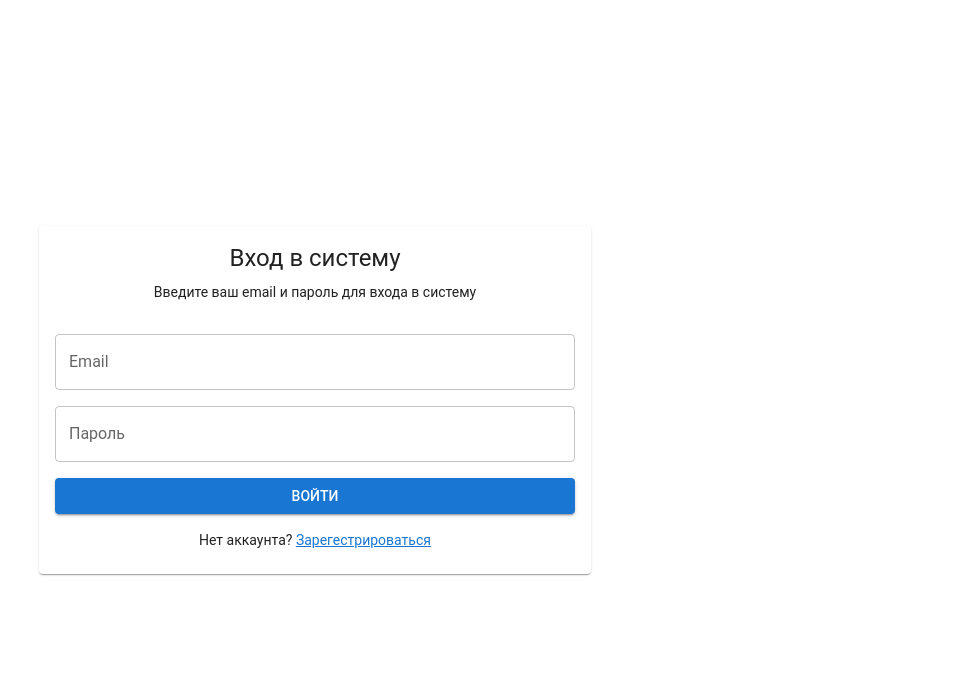
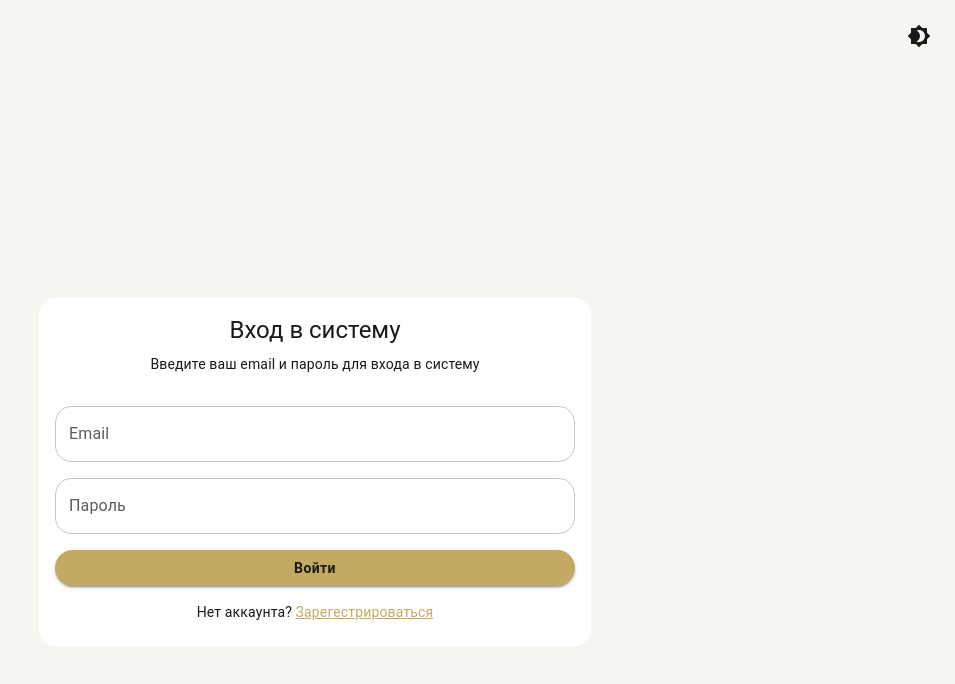
Before and after one commit to pashahaha782/testovoe_1, a React (Vite) app: page /login in a window 1280 px wide. Shown: the top 684 px of the page, without its empty margins (325-1280 px from the left). Built offline with nearby package versions, Linux system fonts and the light colour scheme.

Commit message:
feat/ENG-11-add-custom-theme-with-mode-switching

```diff
--- a/src/app/App.tsx
+++ b/src/app/App.tsx
@@ -1,9 +1,13 @@
 import { Outlet } from "react-router-dom";
 import { CssBaseline } from "@mui/material";
 import { ThemeProvider } from "@mui/material/styles";
-import { theme } from "../theme.ts";
+import { getTheme } from "../theme.ts";
+import { useThemeStore } from "../shared/stores/themeStore.ts";
 
 export function App() {
+  const { mode } = useThemeStore();
+  const theme = getTheme(mode);
+
   return (
     <ThemeProvider theme={theme}>
       <CssBaseline />
--- a/src/app/router.tsx
+++ b/src/app/router.tsx
@@ -4,6 +4,7 @@ import { App } from "./App.tsx";
 import { ProtectedRoute } from "./ProtectedRoute.tsx";
 import { Header } from "../shared/ui/Header/Header.tsx";
 import { Footer } from "../shared/ui/Footer/Footer.tsx";
+import { GuestLayout } from "../shared/ui/GuestLayout/GuestLayout.tsx";
 
 export const router = createBrowserRouter([
   {
@@ -37,12 +38,17 @@ export const router = createBrowserRouter([
         ],
       },
       {
+        element: <GuestLayout />,
+        children: [
+          {
             path: ROUTES.LOGIN,
             lazy: () => import("../features/auth/pages/LoginPage.tsx"),
           },
           {
             path: ROUTES.REGISTER,
             lazy: () => import("../features/auth/pages/RegisterPage.tsx"),
+          },
+        ],
       },
       {
         path: ROUTES.HOME,
--- /dev/null
+++ b/src/shared/stores/themeStore.ts
@@ -0,0 +1,26 @@
+import { create } from "zustand";
+import { persist } from "zustand/middleware";
+
+type ThemeMode = "light" | "dark";
+
+interface ThemeStore {
+  mode: ThemeMode;
+  toggleTheme: () => void;
+  setTheme: (mode: ThemeMode) => void;
+}
+
+export const useThemeStore = create<ThemeStore>()(
+  persist(
+    (set) => ({
+      mode: "light",
+      toggleTheme: () =>
+        set((state) => ({
+          mode: state.mode === "light" ? "dark" : "light",
+        })),
+      setTheme: (mode) => set({ mode }),
+    }),
+    {
+      name: "theme-storage",
+    },
+  ),
+);
--- /dev/null
+++ b/src/shared/ui/GuestLayout/GuestLayout.tsx
@@ -0,0 +1,14 @@
+import { Outlet } from "react-router-dom";
+import { Box } from "@mui/material";
+import { ThemeToggle } from "../ThemeToggle/ThemeToggle.tsx";
+
+export function GuestLayout() {
+  return (
+    <Box>
+      <Box sx={{ display: "flex", justifyContent: "flex-end", p: 2 }}>
+        <ThemeToggle />
+      </Box>
+      <Outlet />
+    </Box>
+  );
+}
--- a/src/shared/ui/Header/ModalMenu.tsx
+++ b/src/shared/ui/Header/ModalMenu.tsx
@@ -18,6 +18,7 @@ import StarIcon from "@mui/icons-material/Star";
 import AddIcon from "@mui/icons-material/Add";
 import CloseIcon from "@mui/icons-material/Close";
 import ArrowForwardIcon from "@mui/icons-material/ArrowForward";
+import { ThemeToggle } from "../ThemeToggle/ThemeToggle.tsx";
 
 interface ModalMenuProps {
   open: boolean;
@@ -63,7 +64,7 @@ export function ModalMenu({ open, onClose }: ModalMenuProps) {
       if (element) {
         element.scrollIntoView({ behavior: "smooth" });
       }
-    }, 100);
+    }, 500);
   };
 
   const handleLogout = () => {
@@ -134,6 +135,9 @@ export function ModalMenu({ open, onClose }: ModalMenuProps) {
                 PhotoSphere
               </Typography>
 
+              {/* Группируем ThemeToggle и кнопку закрытия */}
+              <Box sx={{ display: "flex", alignItems: "center", gap: 1 }}>
+                <ThemeToggle />
                 <IconButton
                   onClick={onClose}
                   aria-label="Закрыть меню"
@@ -147,6 +151,7 @@ export function ModalMenu({ open, onClose }: ModalMenuProps) {
                 >
                   <CloseIcon />
                 </IconButton>
+              </Box>
             </Toolbar>
           </AppBar>
 
--- /dev/null
+++ b/src/shared/ui/ThemeToggle/ThemeToggle.tsx
@@ -0,0 +1,13 @@
+import { IconButton } from "@mui/material";
+import { Brightness4, Brightness7 } from "@mui/icons-material";
+import { useThemeStore } from "../../stores/themeStore.ts";
+
+export function ThemeToggle() {
+  const { mode, toggleTheme } = useThemeStore();
+
+  return (
+    <IconButton onClick={toggleTheme} color="inherit">
+      {mode === "light" ? <Brightness4 /> : <Brightness7 />}
+    </IconButton>
+  );
+}
--- a/src/theme.ts
+++ b/src/theme.ts
@@ -1,7 +1,96 @@
-import { createTheme } from '@mui/material/styles';
+import { createTheme } from "@mui/material/styles";
 
-export const theme = createTheme({
+const baseTheme = {
+  shape: {
+    borderRadius: 16,
+  },
   typography: {
-    fontFamily: 'Roboto, Arial, sans-serif',
+    fontFamily: '"Roboto", "Helvetica", "Arial", sans-serif',
+    h2: {
+      fontWeight: 700,
+      letterSpacing: "-0.02em",
+    },
+    h3: {
+      fontWeight: 700,
+      letterSpacing: "-0.015em",
+    },
+    h4: {
+      fontWeight: 600,
+      letterSpacing: "-0.01em",
+    },
+    overline: {
+      fontWeight: 600,
+      letterSpacing: "0.14em",
+    },
   },
-});
+  components: {
+    MuiButton: {
+      styleOverrides: {
+        root: {
+          textTransform: "none",
+          fontWeight: 600,
+          borderRadius: 999,
+        },
+      },
+    },
+    MuiCard: {
+      styleOverrides: {
+        root: {
+          boxShadow: "none",
+        },
+      },
+    },
+  },
+};
+
+const lightTheme = {
+  palette: {
+    mode: "light" as const,
+    primary: {
+      main: "#C4A962",
+      light: "#E8DDB8",
+      dark: "#9A8240",
+      contrastText: "#1A1A1A",
+    },
+    background: {
+      default: "#F7F5F0",
+      paper: "#FFFFFF",
+    },
+    text: {
+      primary: "#1A1A1A",
+      secondary: "#5C5C5C",
+    },
+    divider: "rgba(26, 26, 26, 0.08)",
+  },
+};
+
+// Тёмная тема
+const darkTheme = {
+  palette: {
+    mode: "dark" as const,
+    primary: {
+      main: "#C4A962",
+      light: "#E8DDB8",
+      dark: "#9A8240",
+      contrastText: "#1A1A1A",
+    },
+    background: {
+      default: "#121212",
+      paper: "#1E1E1E",
+    },
+    text: {
+      primary: "#FFFFFF",
+      secondary: "#B0B0B0",
+    },
+    divider: "rgba(255, 255, 255, 0.08)",
+  },
+};
+
+export const getTheme = (mode: "light" | "dark") => {
+  return createTheme({
+    ...baseTheme,
+    ...(mode === "light" ? lightTheme : darkTheme),
+  });
+};
+
+export const theme = getTheme("light");
```
Lines whose indentation alone changed are shown as unchanged.
